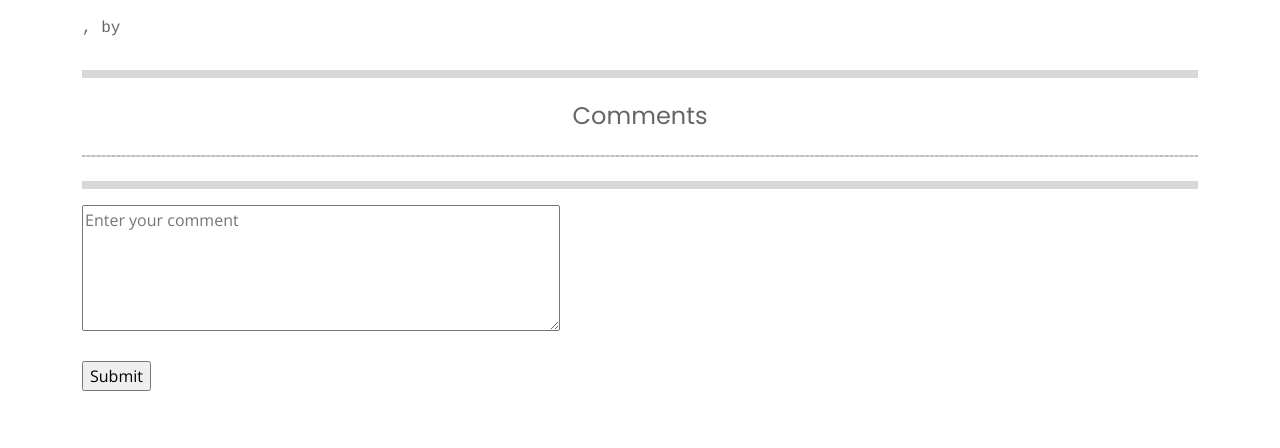
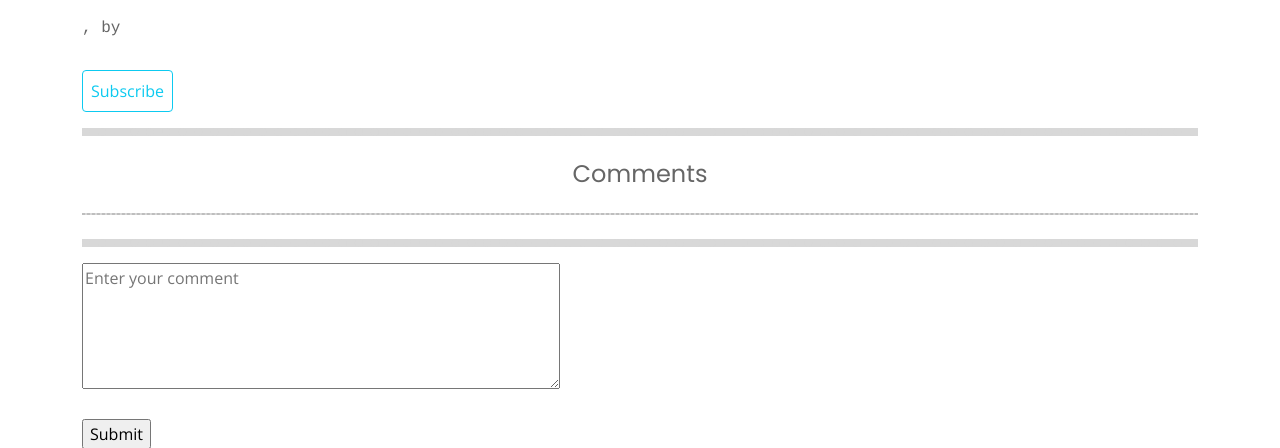
Before and after one commit to blaz-k/ninja-tech-forum, a Flask app: template templates/topic/topic.html in a window 1280 px wide. Shown: the part 307-755 px from the top of the page. Run offline with Flask 2, Linux system fonts and the light colour scheme; the template is opened without the code that fills it, so the values that code supplies are empty; some libraries are stand-ins or nearby versions.

Commit message:
subscribe button

```diff
--- a/templates/topic/topic.html
+++ b/templates/topic/topic.html
@@ -21,6 +21,9 @@
           <p style = "font-family:courier,arial,helvetica;" class="blog-post-meta">{{topic.created.strftime("%B")}} {{topic.created.day}}, {{topic.created.year}} by <strong>{{topic.author.username}}</strong></p>
         <p>{{topic.description}}</p>
       </article>
+         <div class="mt-4">
+             <a href="#" class="btn btn-outline-info edit-comment">Subscribe</a>
+         </div>
         <hr style="border-top: dotted 8px;">
         <h4 class="text-center m-4">Comments</h4>
         <hr style="border: 1px dashed black;">
```
Also changed, not shown: cron/email_new_topics.py (line endings or trailing spaces), cron/first.py (line endings or trailing spaces).
